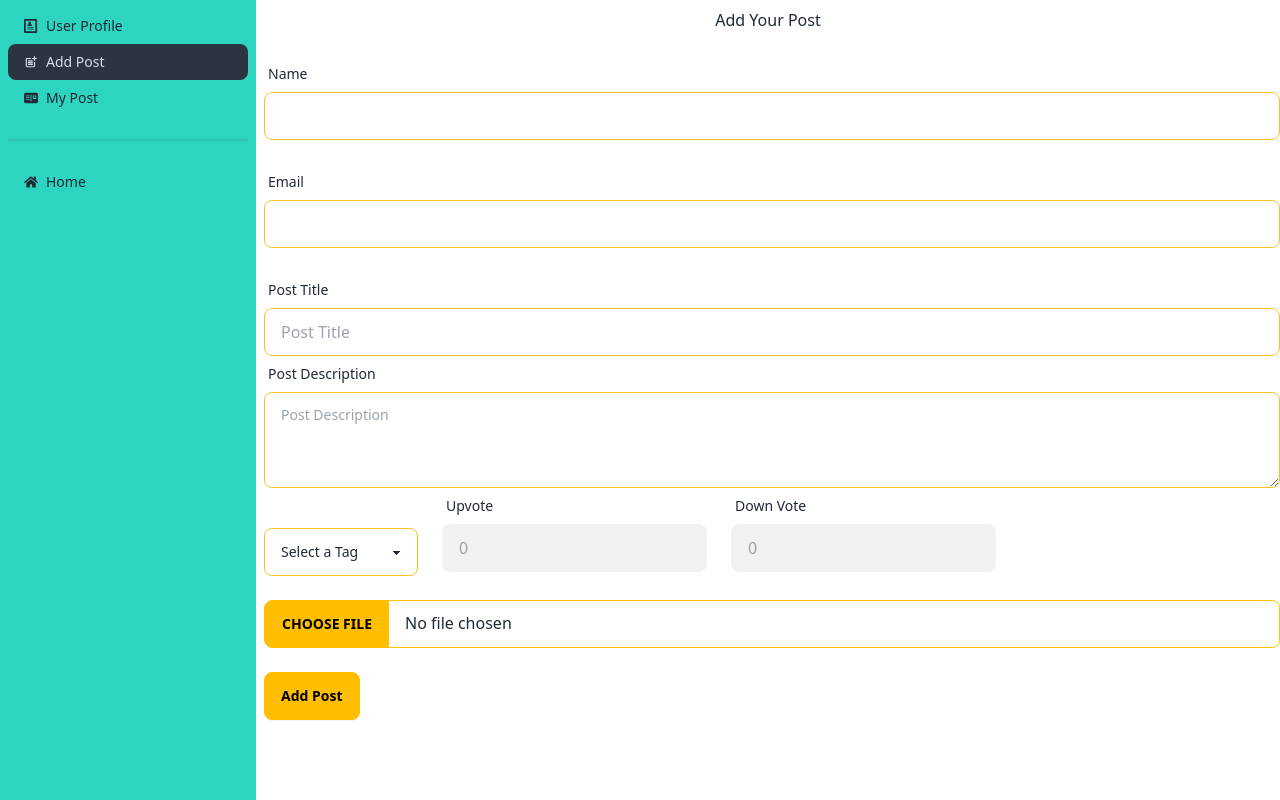
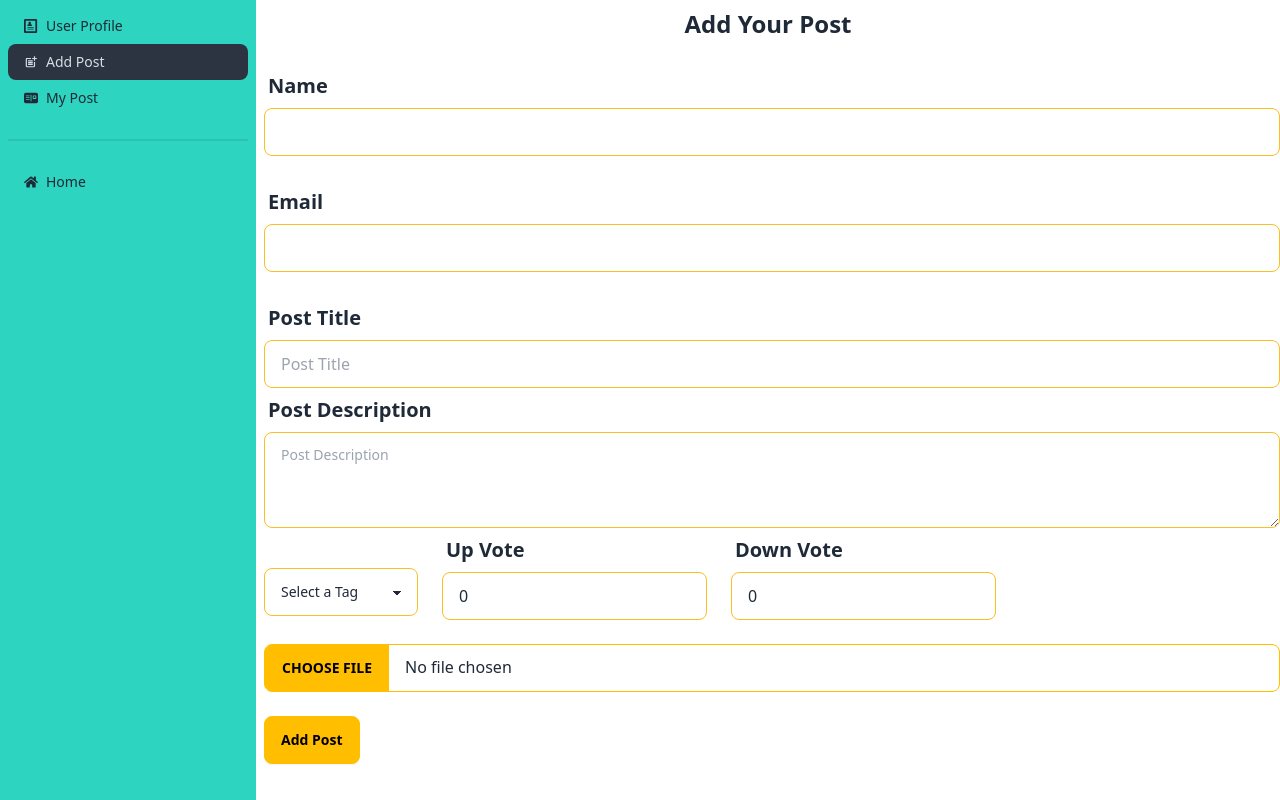
Before and after one commit to alfaz08/forum-web-client-side, a React (Vite) app: page /dashboard/addPost in a window 1280 px wide. Built offline with nearby package versions, Linux system fonts and the light colour scheme; no server answers.

Commit message:
give post by user is added

```diff
--- a/src/Pages/Dashboard/Users/AddPost/AddPost.jsx
+++ b/src/Pages/Dashboard/Users/AddPost/AddPost.jsx
@@ -1,23 +1,72 @@
 import { useForm } from "react-hook-form";
 import useAuth from "../../../../hooks/useAuth";
+import useAxiosPublic from "../../../../hooks/useAxiosPublic";
+import useAxiosSecure from "../../../../hooks/useAxiosSecure";
+import Swal from "sweetalert2";
+
+const image_hosting_key = import.meta.env.VITE_IMAGE_HOSTING_KEY;
+const image_hosting_api = `https://api.imgbb.com/1/upload?key=${image_hosting_key}`;
 
 const AddPost = () => {
   const { register, handleSubmit ,reset} = useForm();
-  const {user} =useAuth()
+  console.log('help');
+  const axiosPublic =useAxiosPublic()
+  const axiosSecure = useAxiosSecure()
+
+
   const onSubmit = async(data) => {
 
-  }
+
+    //image upload to imgbb and then get an url
+    const imageFile ={image: data.image[0]}
+    const res =await axiosPublic.post(image_hosting_api,imageFile,{
+      headers:{
+        'content-type': 'multipart/form-data'
+      }
+    })
+    if(res.data.success){
+      //now send the menu item data to the server with the image URL
+      const postItem ={
+        name: data.name,
+        email: data.email,
+        title: data.title,
+        description: data.description,
+        tag:data.tag,
+        upVote: parseFloat(data.upVote),
+        downVote: parseFloat(data.downVote),
+        image: res.data.data.display_url,
+        createdAt: new Date()
+      }
+      console.log(postItem);
+      //
+      const menuRes =await axiosPublic.post('/posts',postItem)
+      console.log(menuRes.data);
+      if(menuRes.data.insertedId){
+        reset()
+        //show success popup
+        Swal.fire({
+          position:"top-end",
+          icon:"success",
+          title:`${data.title} is added in the post!`,
+          showConfirmButton:false,
+          timer:1500
+        })
+
+      }
+    }
+
+  };
 
 
 
   return (
     <div>
-      <h1 className="mt-2 text-center">Add Your Post</h1>
+      <h1 className="mt-2 text-center text-2xl font-bold">Add Your Post</h1>
       <div>
         <form onSubmit={handleSubmit(onSubmit)} className="ml-2">
           <div className="form-control w-full my-6">
             <label className="label">
-              <span className="label-text">Name</span>
+              <span className="label-text text-xl font-bold">Name</span>
             </label>
             <input
               type="text"
@@ -29,10 +78,11 @@ const AddPost = () => {
 
           <div className="form-control w-full my-6">
             <label className="label">
-              <span className="label-text">Email</span>
+              <span className="label-text text-xl font-bold">Email</span>
             </label>
             <input
               type="text"
+
               {...register("email",{required:true})}
               required
               className="input input-bordered border-amber-400 w-full"
@@ -41,7 +91,7 @@ const AddPost = () => {
 
           <div className="form-control w-full ">
               <label className="label">
-                <span className="label-text">Post Title</span>
+                <span className="label-text text-xl font-bold">Post Title</span>
               </label>
               <input
                 type="text"
@@ -55,7 +105,7 @@ const AddPost = () => {
 
             <div className="form-control">
             <label className="label">
-              <span className="label-text">Post Description</span>
+              <span className="label-text text-xl font-bold">Post Description</span>
             </label>
             <textarea
               {...register("description")}
@@ -74,14 +124,14 @@ const AddPost = () => {
               </label>
               <select
                 defaultValue="default"
-                {...register("category",{required:true})}
+                {...register("tag",{required:true})}
                 required
                 className="select select-bordered border-amber-400 w-full"
               >
                 <option disabled value="default" >
                   Select a Tag
                 </option>
-                <option value="technology">Technology</option>
+                <option value="technology ">Technology</option>
                 <option value="entertainment">Entertainment</option>
                 <option value="programming">Programming</option>
                 <option value="travel">Travel</option>
@@ -92,22 +142,22 @@ const AddPost = () => {
             {/* price */}
             <div className="form-control ">
               <label className="label">
-                <span className="label-text">Upvote</span>
+                <span className="label-text text-xl font-bold">Up Vote</span>
               </label>
               <input
                 type="text"
                 placeholder="upVote"
-                {...register("upVot",{required:true})}
+                {...register("upVote",{required:true})}
                 required
                 defaultValue="0"
-                disabled
+
                 className="input input-bordered border-amber-400 w-full"
               />
             </div>
 
             <div className="form-control  ">
               <label className="label">
-                <span className="label-text">Down Vote</span>
+                <span className="label-text text-xl font-bold">Down Vote</span>
               </label>
               <input
                 type="text"
@@ -115,7 +165,7 @@ const AddPost = () => {
                 defaultValue="0"
                 {...register("downVote",{required:true})}
                 required
-                disabled
+
                 className="input input-bordered border-amber-400 w-full"
               />
             </div>
```
